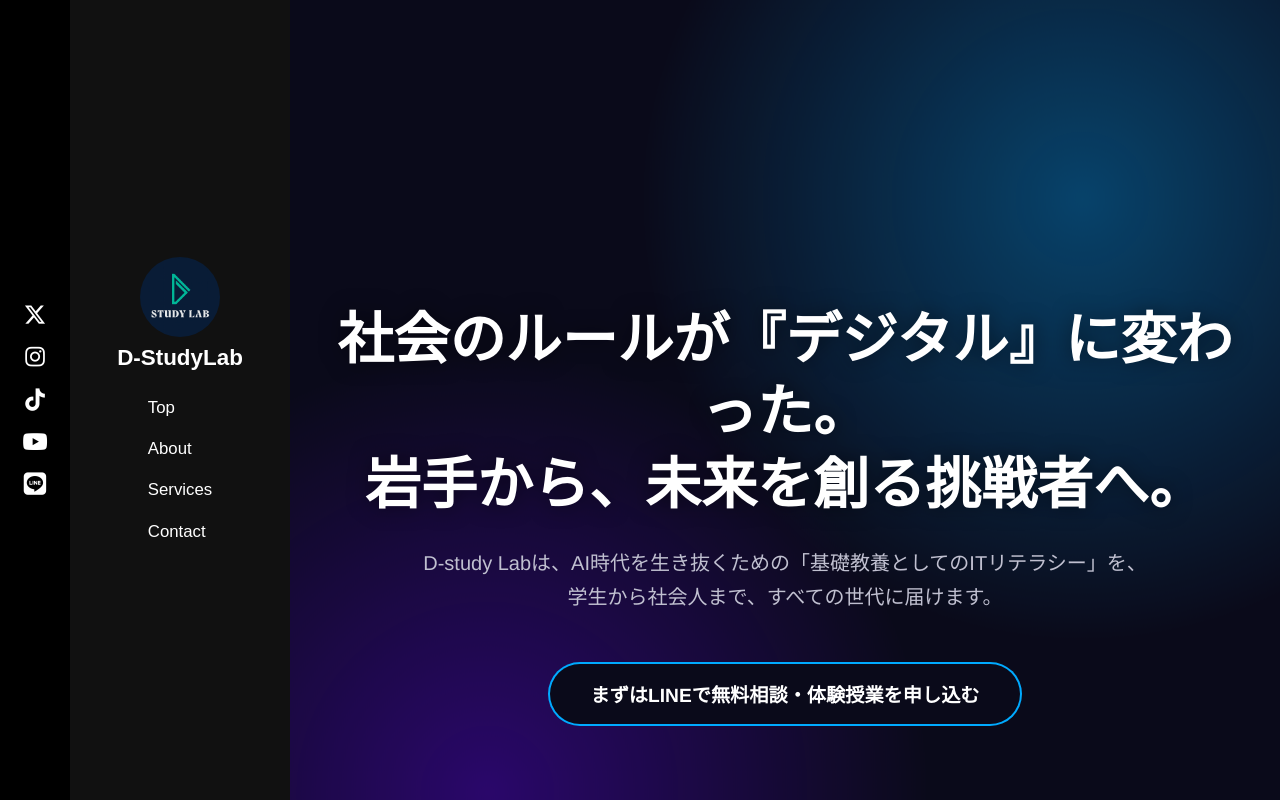
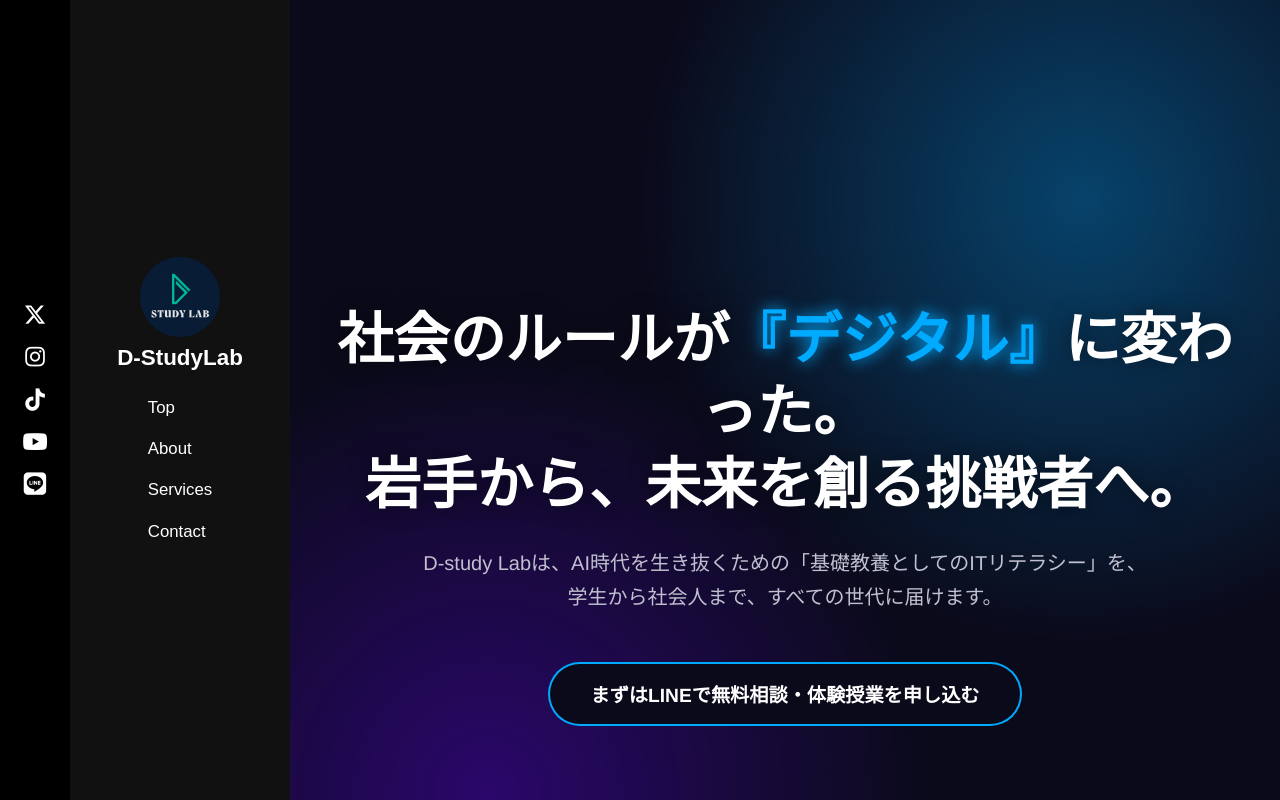
Before and after one commit to D-studyLab/HP, a Vue app: page / in a window 1280 px wide. Built offline with nearby package versions, Linux system fonts and the light colour scheme.

Commit message:
微調整

```diff
--- a/src/views/LP.vue
+++ b/src/views/LP.vue
@@ -325,6 +325,11 @@ onUnmounted(() => {
   margin-bottom: 1.5rem;
   line-height: 1.3;
   text-shadow: 0 0 20px rgba(0,0,0,0.5);
+}
+
+.main-catchphrase .highlight {
+  color: var(--primary-color);
+  text-shadow: 0 0 15px var(--primary-color);
 }
 
 .sub-catchphrase {
```
